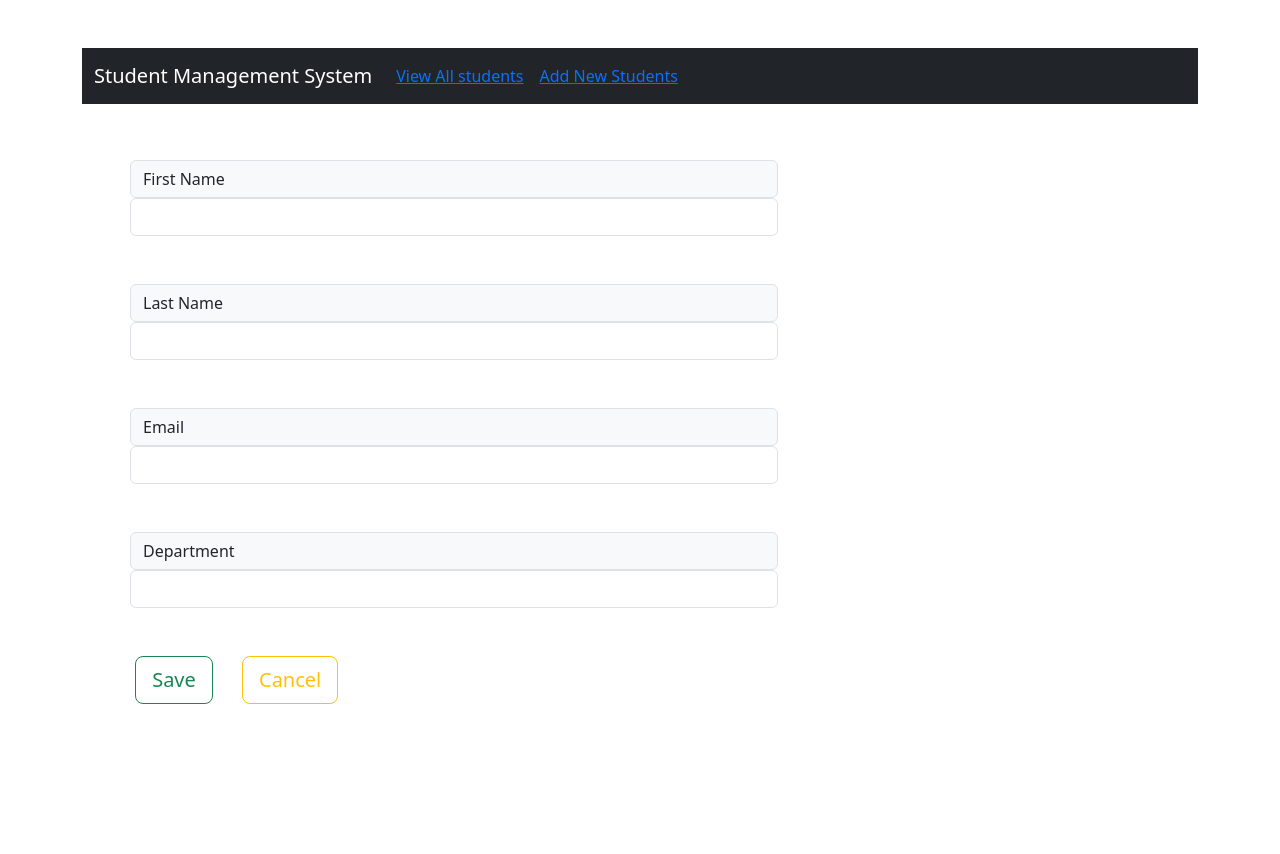
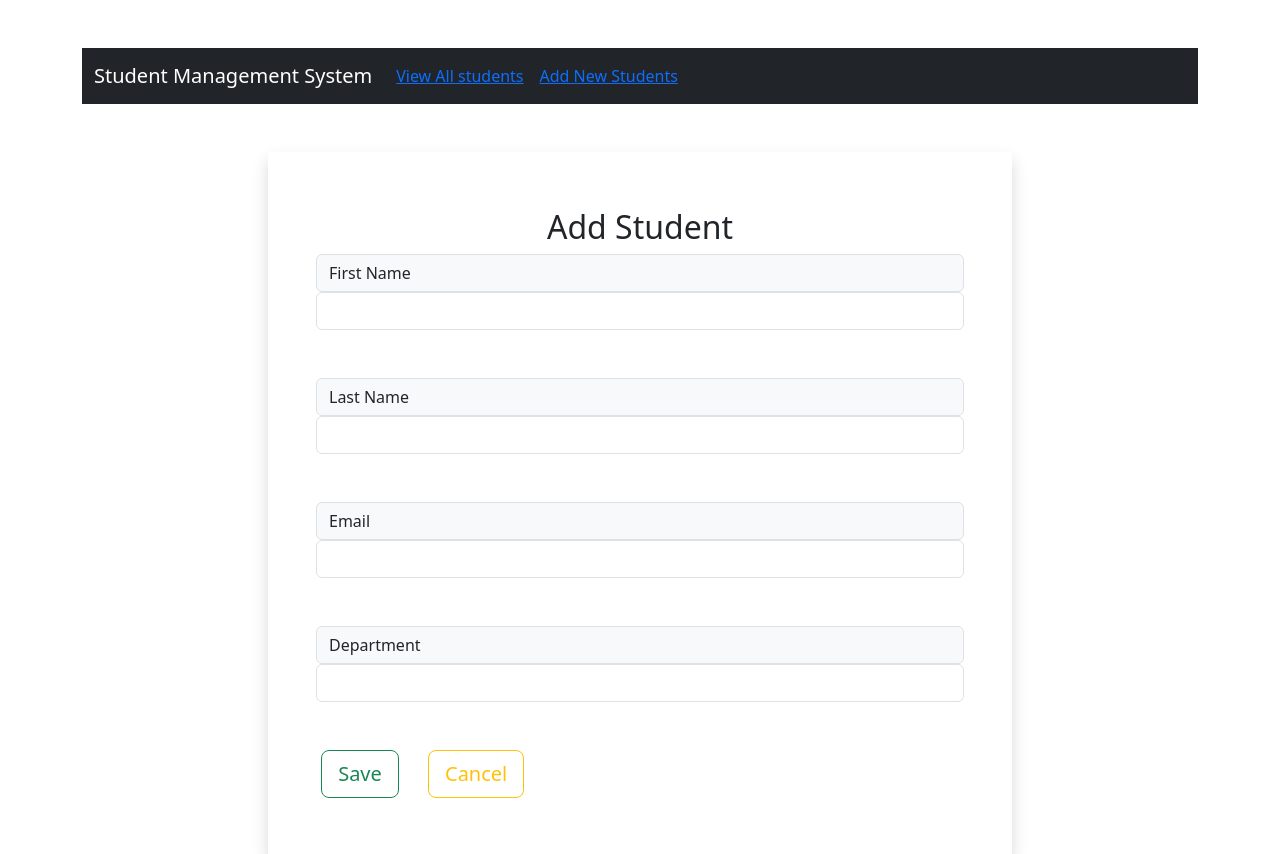
Before and after one commit to StudentManagementSystem-DS/student-management-frontend, a React (Create React App) app: page /add-students in a window 1280 px wide. Before the commit the page ends 800 px from the top, so only its background shows below. Built offline with nearby package versions, Linux system fonts and the light colour scheme.

Commit message:
add: AddStudent form header and minor style changes

```diff
--- a/src/component/student/AddStudent.js
+++ b/src/component/student/AddStudent.js
@@ -28,7 +28,8 @@ const AddStudent = () => {
 
 
   return (
-    <div className='col-sm-8 py-2 px-5'>
+    <div className='col-sm-8 py-2 px-5 offset-2 shadow'>
+      <h2 className='mt-5'>Add Student</h2>
       <form onSubmit={(e) => saveStudent(e) }>
         <div className='input group mb-5'>
             <label
```
